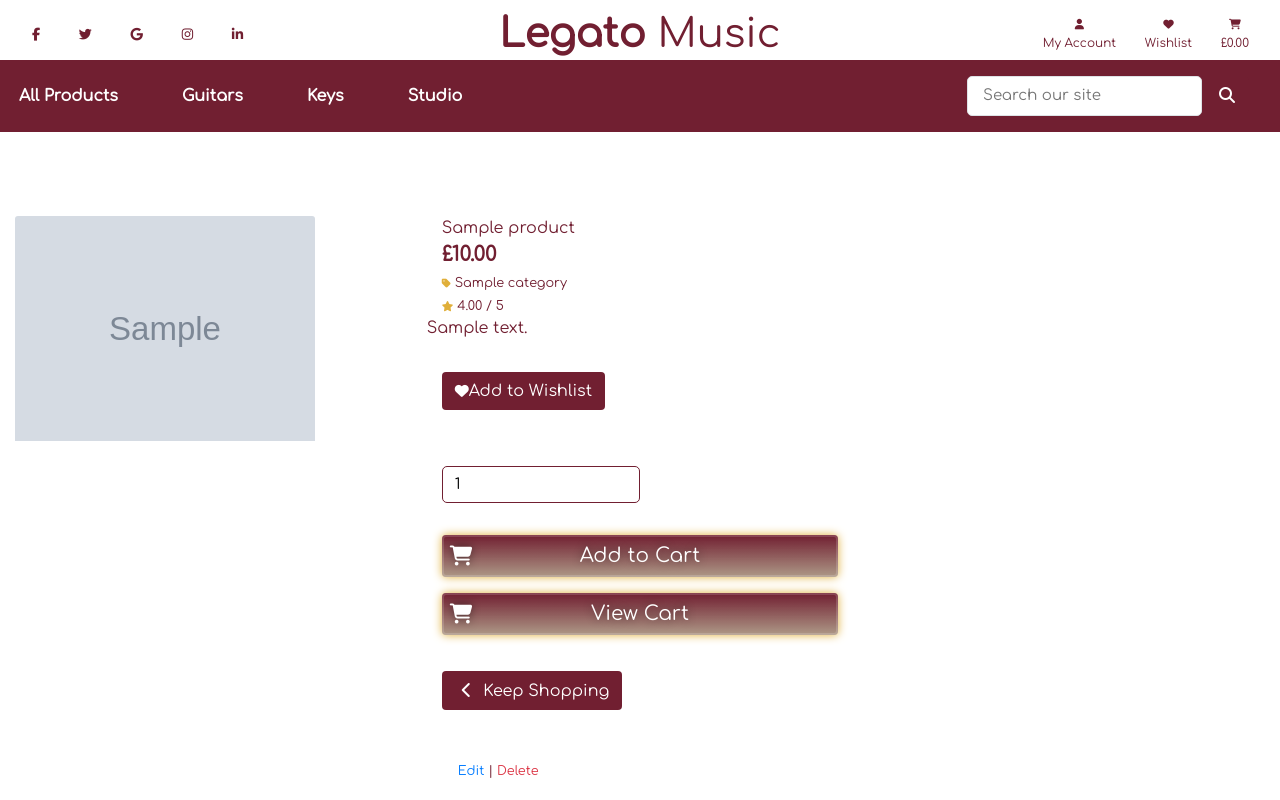
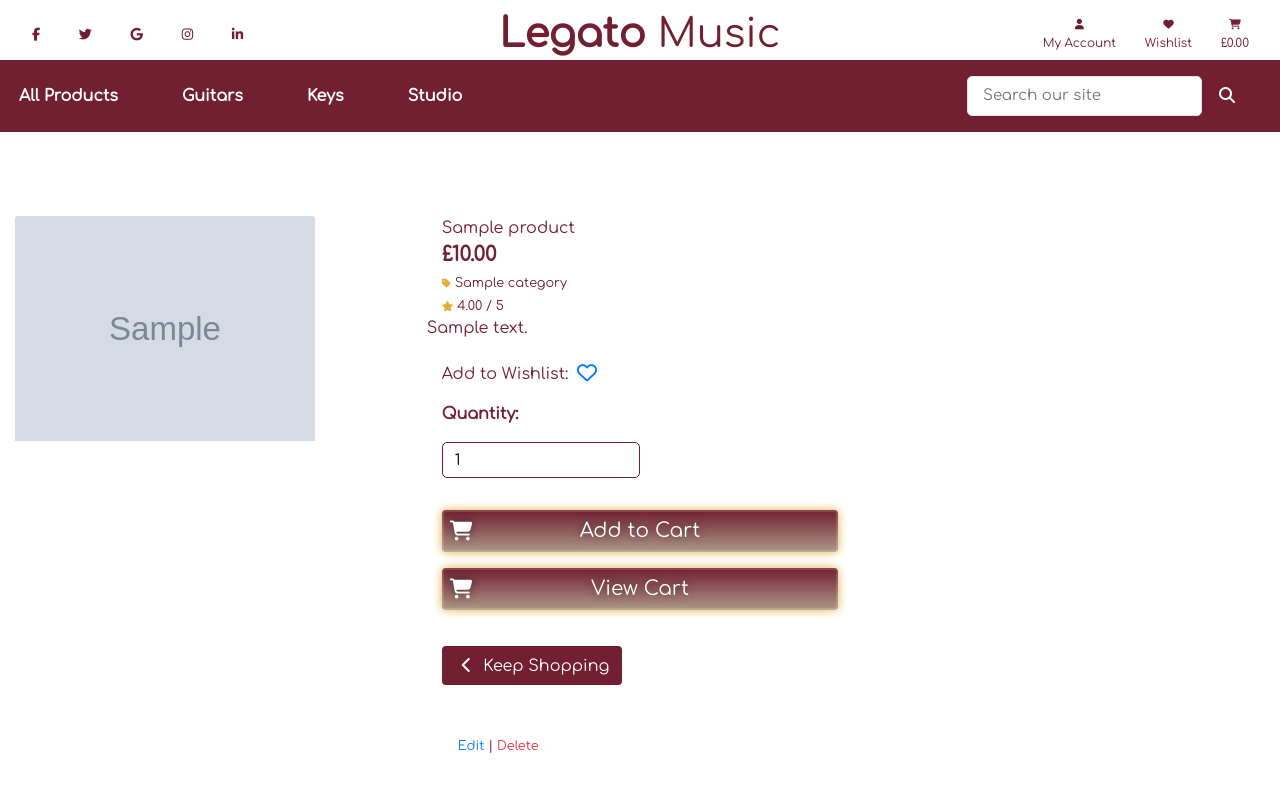
Before and after one commit to PaulModaley/guitarstore, a Django app: page /products/1/ in a window 1280 px wide. Run offline with Django 3.2, Linux system fonts and the light colour scheme; a user stored in the database is signed in; tables that the repository leaves empty hold one stand-in row (values such as "Sample post"); grey boxes marked "Sample" are stand-in pictures; some libraries are stand-ins or nearby versions; grey boxes are pictures that could not be loaded.

Commit message:
edit products page styling and layout and sort function

```diff
--- a/products/templates/products/product_detail.html
+++ b/products/templates/products/product_detail.html
@@ -42,16 +42,17 @@
 
                 <!-- Form for adding to wishlist -->
                 <div>
-                <form class="form" action="{% url 'add_to_wishlist' product.id %}" method="POST">
-                    {% csrf_token %}
-                    <div class="form-row">
-                        <div class="col-12">
-                            <div class="mt-3">
-                                <button class="btn" class="btn rounded-0 text-uppercase mt-5" value="Add to Wishlist"><a href="" style="color: white; text-align: center;"><i class="fas fa-heart fa-sm"></i>Add to Wishlist</button>
-                            </div>
-                        </div>
-                    </div>
-                </form>
+                    {% if wishlist %}
+                    <span class="d-none d-lg-inline-block red">Remove from Wishlist: </span>
+                    <a href="{% url 'remove_from_wishlist' product.id %}">
+                        <i class="hover-heart-green fas fa-heart fa-lg ml-1 mt-3 red"></i>
+                    </a>
+                {% else %}
+                    <span class="d-none d-lg-inline-block green">Add to Wishlist: </span>
+                    <a class="wishlist_btn hvr-grow" href="{% if user.is_authenticated %}{% url 'add_to_wishlist' product.id %}{% else %}{% url 'account_login' %}{% endif %}">
+                        <i class="hover-heart-red far fa-heart fa-lg ml-1 mt-3 green"></i>
+                    </a>
+                {% endif %}
 
 
 
```
Also changed, not shown: products/templates/products/products.html (+10 -4 lines).
